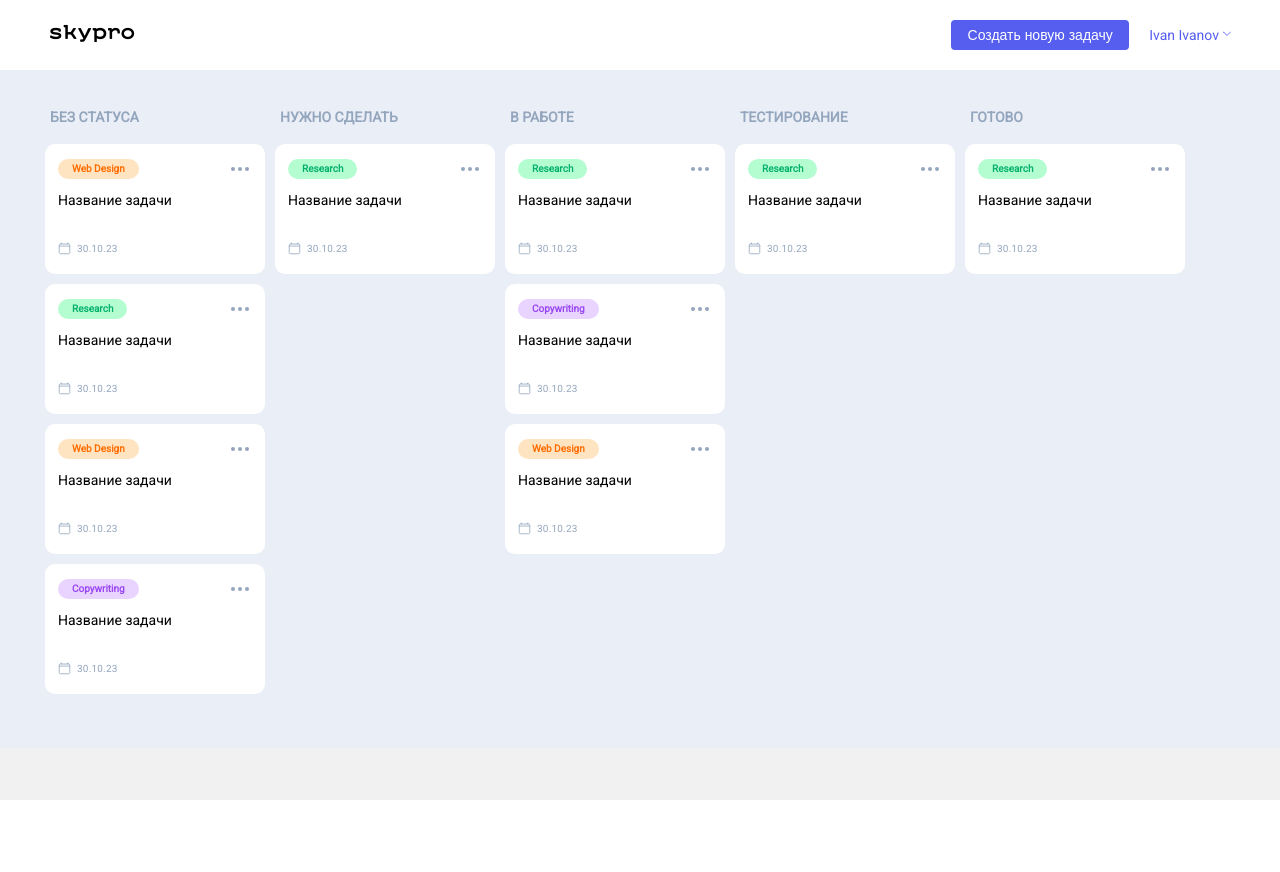
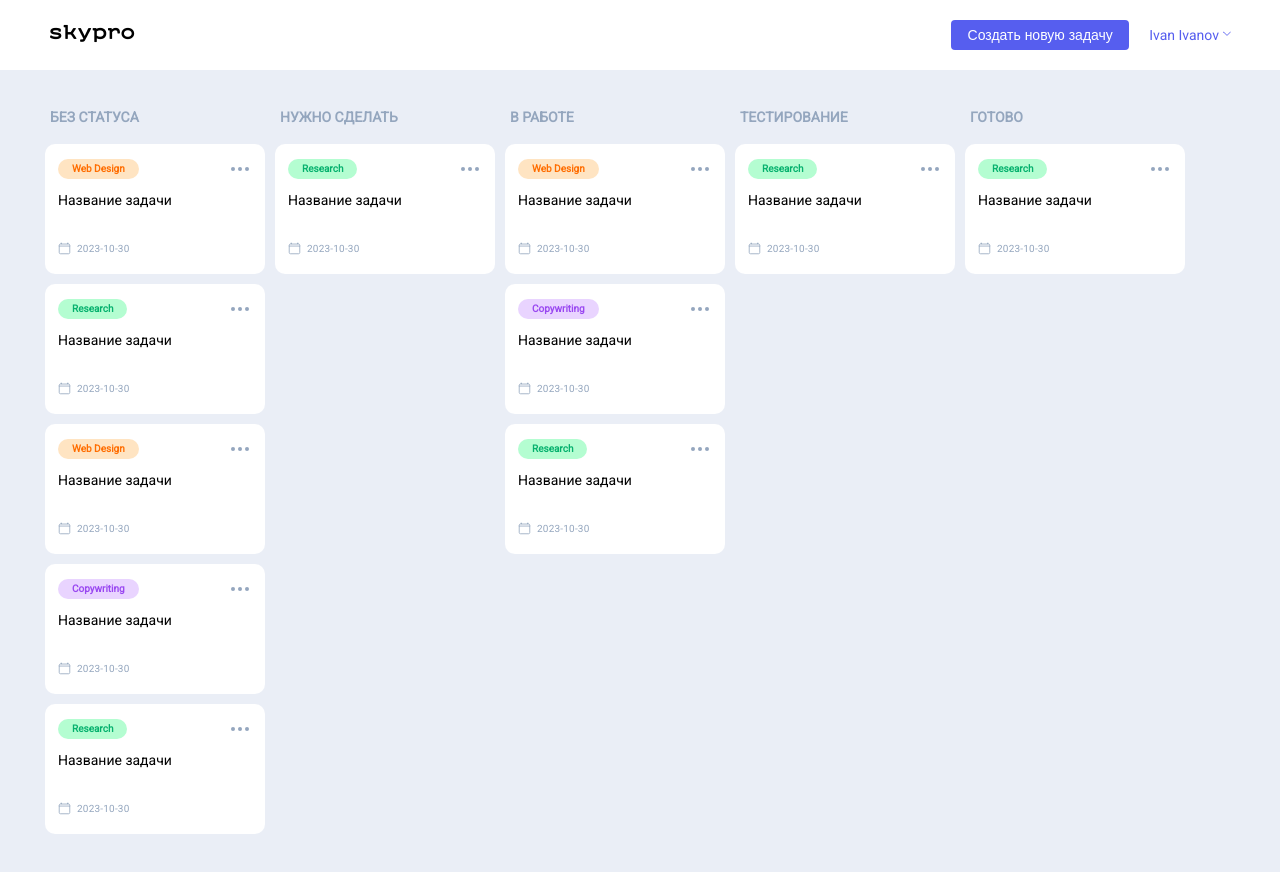
Before and after one commit to dianagrebennikova/skypro-kanban, a React (Vite) app: page / in a window 1280 px wide. Shown: the top 872 px of the page. Before the commit the page ends 800 px from the top, so only its background shows below. Built offline with nearby package versions, Linux system fonts and the light colour scheme.

Commit message:
add hw-2

```diff
--- /dev/null
+++ b/data.js
@@ -0,0 +1,87 @@
+export const cardsData = [
+    {
+      id: 1,
+      topic: "Web Design",
+      title: "Название задачи",
+      date: "2023-10-30",
+      status: "Без статуса",
+      theme: "_orange",
+    },    {
+      id: 2,
+      topic: "Research",
+      title: "Название задачи",
+      date: "2023-10-30",
+      status: "Без статуса",
+      theme: "_green",
+    },
+    {
+      id: 3,
+      topic: "Web Design",
+      title: "Название задачи",
+      date: "2023-10-30",
+      status: "Без статуса",
+      theme: "_orange",
+    },    {
+      id: 4,
+      topic: "Copywriting",
+      title: "Название задачи",
+      date: "2023-10-30",
+      status: "Без статуса",
+      theme: "_purple"
+    },
+    {
+      id: 5,
+      topic: "Research",
+      title: "Название задачи",
+      date: "2023-10-30",
+      status: "Без статуса",
+      theme: "_green",
+    },
+    {
+      id: 6,
+      topic: "Research",
+      title: "Название задачи",
+      date: "2023-10-30",
+      status: "Нужно сделать",
+      theme: "_green",
+    },
+    {
+      id: 7,
+      topic: "Web Design",
+      title: "Название задачи",
+      date: "2023-10-30",
+      status: "В работе",
+      theme: "_orange",
+    },    {
+      id: 8,
+      topic: "Copywriting",
+      title: "Название задачи",
+      date: "2023-10-30",
+      status: "В работе",
+      theme: "_purple"
+    },
+    {
+      id: 9,
+      topic: "Research",
+      title: "Название задачи",
+      date: "2023-10-30",
+      status: "В работе",
+      theme: "_green",
+    },
+    {
+      id: 10,
+      topic: "Research",
+      title: "Название задачи",
+      date: "2023-10-30",
+      status: "Тестирование",
+      theme: "_green",
+    },
+    {
+      id: 11,
+      topic: "Research",
+      title: "Название задачи",
+      date: "2023-10-30",
+      status: "Готово",
+      theme: "_green",
+    },
+  ];
--- a/src/App.jsx
+++ b/src/App.jsx
@@ -1,24 +1,44 @@
 import "./App.css";
+import { useState, useEffect } from "react";
+
 import PopUser from "./components/popups/popUser.jsx";
 import PopNewCard from "./components/popups/popNewCard.jsx";
 import PopBrowse from "./components/popups/popBrowse.jsx";
 import Header from "./components/Header/header.jsx";
 import Main from "./components/Main/main.jsx";
 
+import { cardsData } from "../data.js";
+
 function App() {
+  const [isLoading, setIsLoading] = useState(true);
+  const [cards, setCards] = useState([]);
+
+  useEffect(() => {
+    setTimeout(() => {
+      setCards(cardsData);
+      setIsLoading(false);
+    }, 1500);
+  }, []);
 
   return (
-    <>
     <div className="wrapper">
       {/* pop-up start */}
       <PopUser />
       <PopNewCard />
       <PopBrowse />
       {/* pop-up end */}
+
       <Header />
-        <Main />
+
+      {isLoading ? (
+        <h2 style={{ textAlign: "center", marginTop: "40px" }}>
+          Данные загружаются...
+        </h2>
+      ) : (
+        <Main cards={cards} />
+      )}
     </div>
-    </>
   );
 }
+
 export default App;
--- a/src/components/Header/header.jsx
+++ b/src/components/Header/header.jsx
@@ -1,4 +1,9 @@
+import { useState } from "react";
 function Header() {
+  const [isOpen, setIsOpen] = useState(false);
+  const handleClick = () => {
+    setIsOpen(!isOpen);
+  };
   return (
     <header className="header">
       <div className="container">
@@ -20,13 +25,14 @@ function Header() {
               <a href="#popNewCard">Создать новую задачу</a>
             </button>
 
-            <a href="#user-set-target" className="header__user _hover02">
+            <a href="#user-set-target" className="header__user _hover02" onClick={handleClick}>
               Ivan Ivanov
             </a>
 
             <div
-              className="header__pop-user-set pop-user-set"
-              id="user-set-target"
+
+              className="header__pop-user-set"
+              style={{ display: isOpen ? "block" : "none" }}
             >
               <p className="pop-user-set__name">Ivan Ivanov</p>
               <p className="pop-user-set__mail">ivan.ivanov@gmail.com</p>
--- a/src/components/Main/main.jsx
+++ b/src/components/Main/main.jsx
@@ -1,48 +1,25 @@
 import Column from "../Column/Column";
 
-const Main = () => {
-  const cardsWithoutStatus = [
-    { id: 1, theme: "_orange", title: "Название задачи", date: "30.10.23" },
-    { id: 2, theme: "_green", title: "Название задачи", date: "30.10.23" },
-    { id: 3, theme: "_orange", title: "Название задачи", date: "30.10.23" },
-    { id: 4, theme: "_purple", title: "Название задачи", date: "30.10.23" },
-  ];
-
-  const cardsToDo = [
-    { id: 5, theme: "_green", title: "Название задачи", date: "30.10.23" },
-  ];
-
-  const cardsInProgress = [
-    { id: 6, theme: "_green", title: "Название задачи", date: "30.10.23" },
-    { id: 7, theme: "_purple", title: "Название задачи", date: "30.10.23" },
-    { id: 8, theme: "_orange", title: "Название задачи", date: "30.10.23" },
-  ];
-
-  const cardsTesting = [
-    { id: 9, theme: "_green", title: "Название задачи", date: "30.10.23" },
-  ];
-
-  const cardsDone = [
-    { id: 10, theme: "_green", title: "Название задачи", date: "30.10.23" },
-  ];
+const Main = ({ cards }) => {
+  const cardsWithoutStatus = cards.filter((c) => c.status === "Без статуса");
+  const cardsToDo = cards.filter((c) => c.status === "Нужно сделать");
+  const cardsInProgress = cards.filter((c) => c.status === "В работе");
+  const cardsTesting = cards.filter((c) => c.status === "Тестирование");
+  const cardsDone = cards.filter((c) => c.status === "Готово");
 
   return (
     <main className="main">
-      {" "}
       <div className="container">
-        {" "}
         <div className="main__block">
-          {" "}
           <div className="main__content">
-            {" "}
-            <Column title="Без статуса" cards={cardsWithoutStatus} />{" "}
-            <Column title="Нужно сделать" cards={cardsToDo} />{" "}
-            <Column title="В работе" cards={cardsInProgress} />{" "}
-            <Column title="Тестирование" cards={cardsTesting} />{" "}
-            <Column title="Готово" cards={cardsDone} />{" "}
-          </div>{" "}
-        </div>{" "}
-      </div>{" "}
+            <Column title="Без статуса" cards={cardsWithoutStatus} />
+            <Column title="Нужно сделать" cards={cardsToDo} />
+            <Column title="В работе" cards={cardsInProgress} />
+            <Column title="Тестирование" cards={cardsTesting} />
+            <Column title="Готово" cards={cardsDone} />
+          </div>
+        </div>
+      </div>
     </main>
   );
 };
```
Lines whose indentation alone changed are shown as unchanged.
